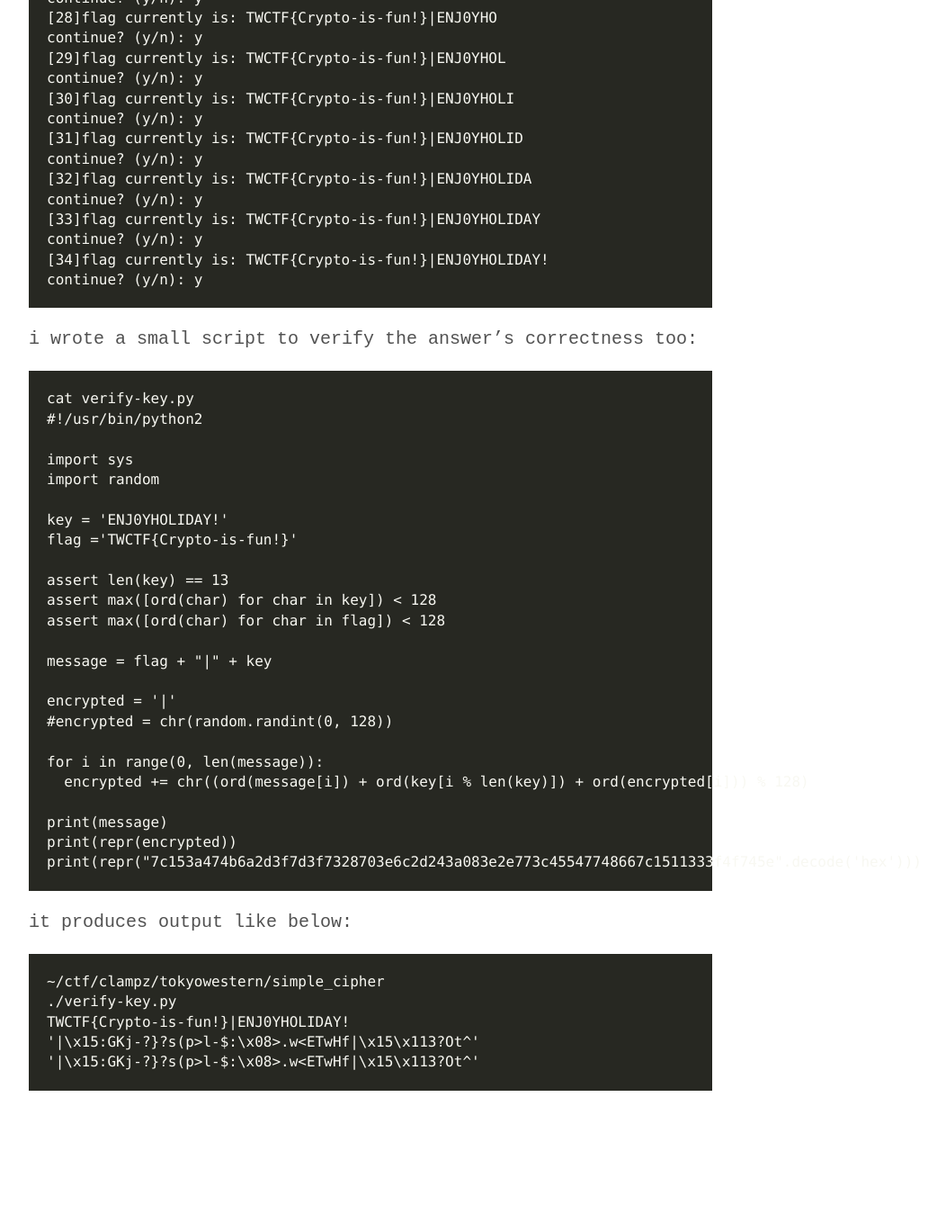
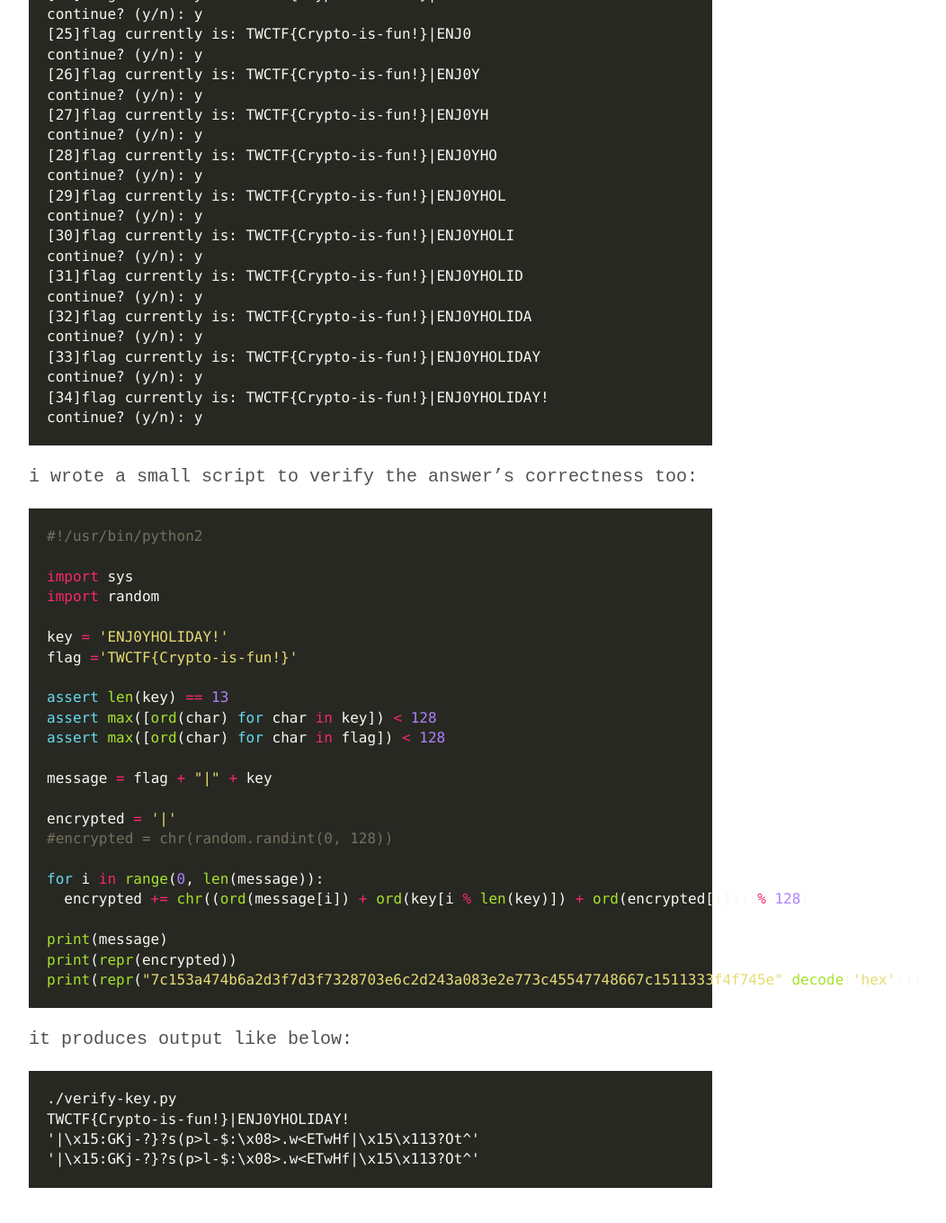
Before and after one commit to clampz/clampz.github.io, a Jekyll site: the page built from _posts/2017-09-3-twctf-simple-cipher.md, in a window 1280 px wide and 1400 px high, scrolled down 4409 px. Shown: the top 1359 px of the window at 90% size, without its empty margins (228-1280 px from the left). Built offline with Jekyll 4.4.1, drawn with Linux system fonts in a browser that asks for light colours; before the commit the page ends 5701 px from its top, so only the background shows below that; some of the changed text lies outside the part shown.

Commit message:
update posts with syntax highlighting

````diff
--- a/_posts/2017-09-3-twctf-simple-cipher.md
+++ b/_posts/2017-09-3-twctf-simple-cipher.md
@@ -8,11 +8,13 @@ title: "simple cipher"
 This my first cipher system. Can you break it?
 [my-simple-cipher.7z](https://twctf2017.azureedge.net/attachments/my-simple-cipher.7z-bb72c6605237320dfaf8eb3459e8806d27ceb73f118224ec3acbf5f77aa836d1)
 
+encrypted.txt:
 ```
-cat encrypted.txt
 7c153a474b6a2d3f7d3f7328703e6c2d243a083e2e773c45547748667c1511333f4f745e
+```
 
-cat cipher.py
+cipher.py:
+```python
 #!/usr/bin/python2
 
 import sys
@@ -196,8 +198,7 @@ continue? (y/n): y
 
 i wrote a small script to verify the answer's correctness too:
 
-```
-cat verify-key.py
+```python
 #!/usr/bin/python2
 
 import sys
@@ -226,7 +227,6 @@ print(repr("7c153a474b6a2d3f7d3f7328703e6c2d243a083e2e773c45547748667c1511333f4f
 it produces output like below:
 
 ```
-~/ctf/clampz/tokyowestern/simple_cipher
 ./verify-key.py
 TWCTF{Crypto-is-fun!}|ENJ0YHOLIDAY!
 '|\x15:GKj-?}?s(p>l-$:\x08>.w<ETwHf|\x15\x113?Ot^'
````
Also changed, not shown: other parts of _posts/2017-09-3-twctf-simple-cipher.md (+4 -4 lines), _posts/2016-10-20-tcctf16-for-matt.md (+4 -4 lines).
